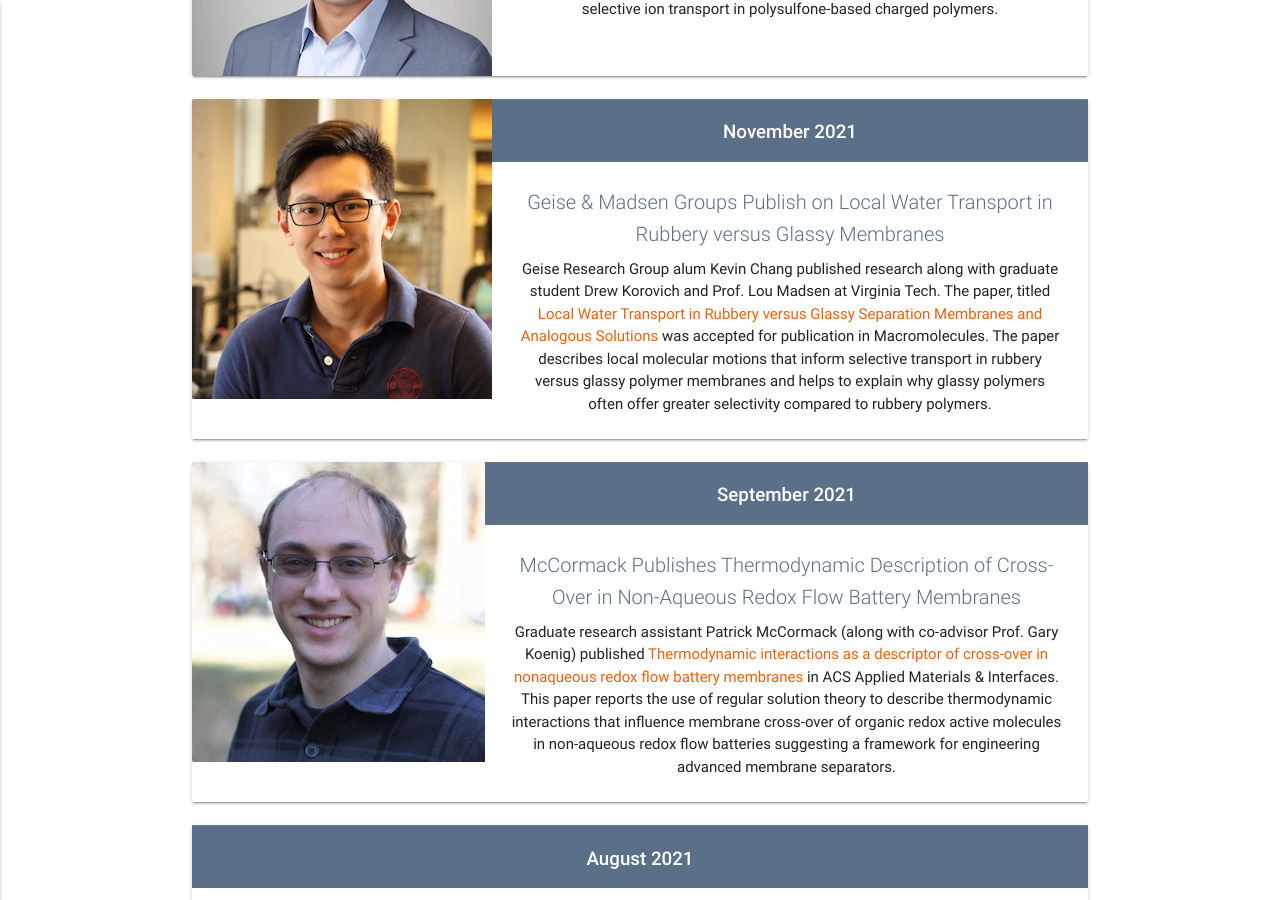
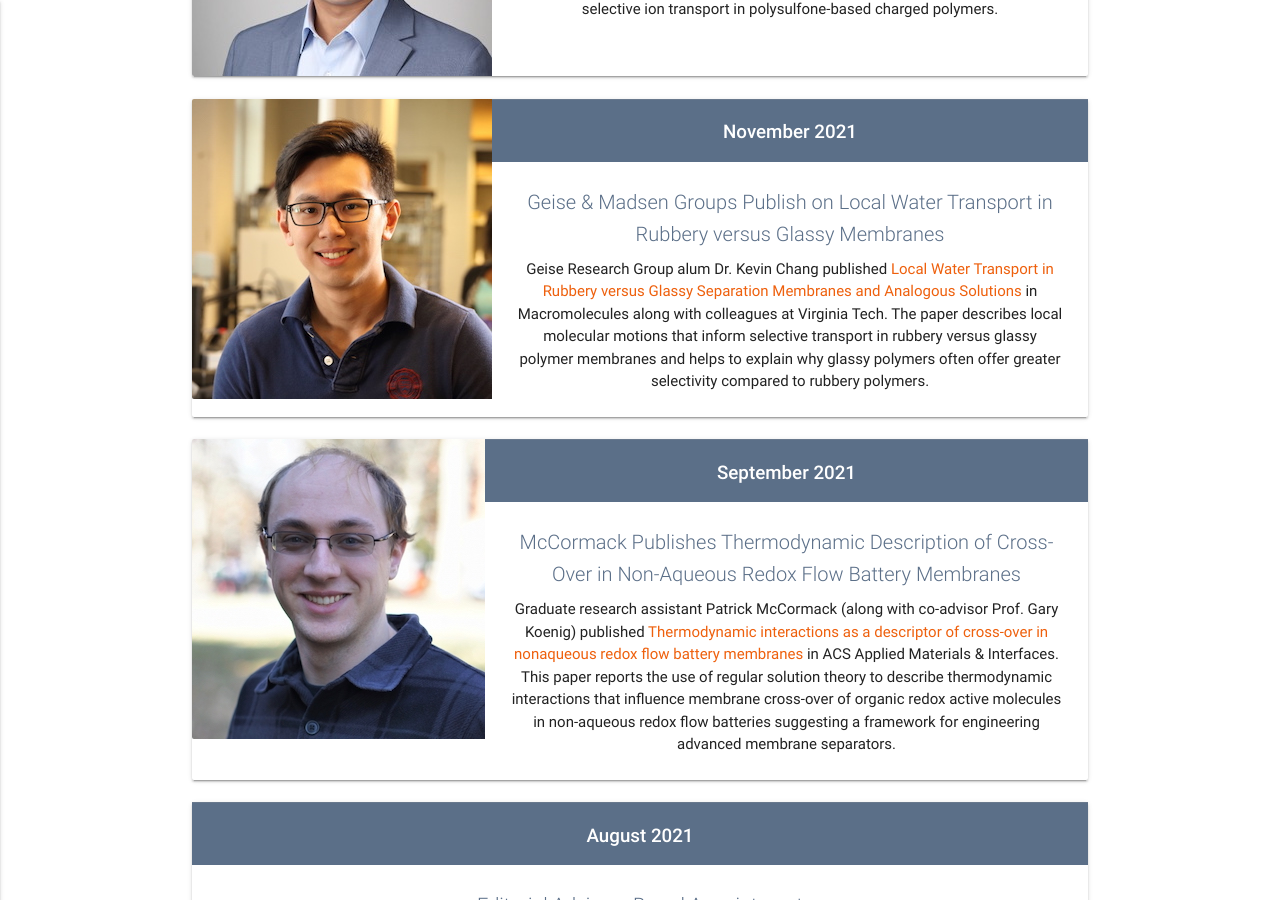
Before and after one commit to geisegroup/geisegroup.github.io, a Jekyll site: the page built from index.md, in a window 1280 px wide and 900 px high, scrolled down 2670 px. Built offline with Jekyll 4.4.1, drawn with Linux system fonts in a browser that asks for light colours; nearby versions of some CDN libraries.

Commit message:
Update 21_chang_macro.html

```diff
--- a/_newsItems/21_chang_macro.html
+++ b/_newsItems/21_chang_macro.html
@@ -2,6 +2,6 @@
 date: 2021-11-17
 year: 2021
 title: Geise & Madsen Groups Publish on Local Water Transport in Rubbery versus Glassy Membranes
-text: Geise Research Group alum Kevin Chang published research along with graduate student Drew Korovich and Prof. Lou Madsen at Virginia Tech. The paper, titled <a href="https://doi.org/10.1021/acs.macromol.1c01746" target="_blank" rel="noopener">Local Water Transport in Rubbery versus Glassy Separation Membranes and Analogous Solutions</a> was accepted for publication in Macromolecules. The paper describes local molecular motions that inform selective transport in rubbery versus glassy polymer membranes and helps to explain why glassy polymers often offer greater selectivity compared to rubbery polymers.
+text: Geise Research Group alum Dr. Kevin Chang published <a href="https://doi.org/10.1021/acs.macromol.1c01746" target="_blank" rel="noopener">Local Water Transport in Rubbery versus Glassy Separation Membranes and Analogous Solutions</a> in Macromolecules along with colleagues at Virginia Tech. The paper describes local molecular motions that inform selective transport in rubbery versus glassy polymer membranes and helps to explain why glassy polymers often offer greater selectivity compared to rubbery polymers.
 image: chang.jpg
 ---
```
